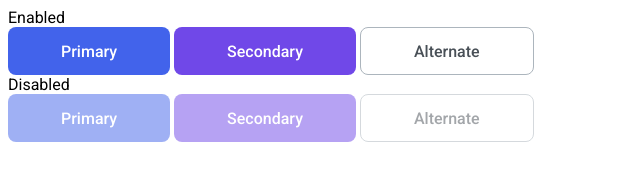
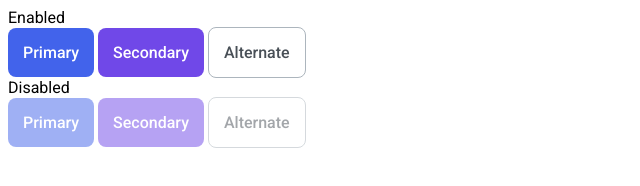
Before and after one commit to js-tasks-ru/htmlcss-20220519_alexdolzenko, a website: page 03-lection1/01-button/index.html in a window 1280 px wide. Shown: the whole page, without its empty margins (0-640 px from the left). Drawn offline with Linux system fonts and the light colour scheme.

Commit message:
button size removed

```diff
--- a/03-lection1/01-button/button.css
+++ b/03-lection1/01-button/button.css
@@ -1,7 +1,6 @@
 /* Стилизация кнопки */
 .btn {
-    height: 48px;
-    padding: 0 53px;
+    padding: 15px;
     cursor: pointer;
     border: none;
     box-sizing: border-box;
```
